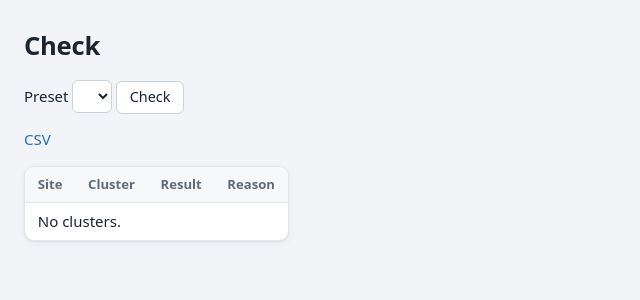
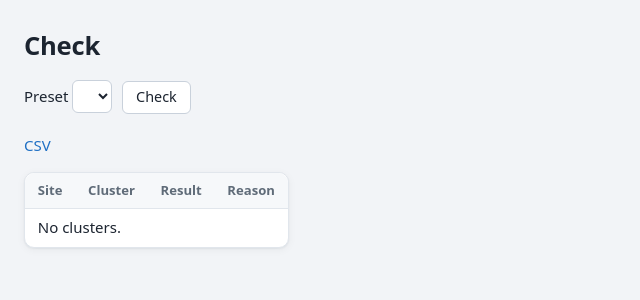
Before and after one commit to jhyoong/rancher-inventory-webapp, a Python web app: template inventory/web/templates/check.html in a window 1280 px wide. Shown: the top 300 px of the page, without its empty margins (0-640 px from the left). Run offline with Jinja, Linux system fonts and the light colour scheme; the template is opened without the code that fills it, so the values that code supplies are empty.

Commit message:
fix: spacing under filter forms, labels stay with inputs, chart height by content
- Add space between filter forms and the content below them.
- Keep each filter label on the same line as its input when the row wraps.
- Size bar charts in pixels from their content (bars, legend, axis title)
  instead of the card width, so narrow cards do not squash the bars.

Co-Authored-By: Claude Opus 5.5 <noreply@anthropic.com>

```diff
--- a/inventory/web/static/app.css
+++ b/inventory/web/static/app.css
@@ -103,6 +103,8 @@ input:focus-visible, select:focus-visible, textarea:focus-visible { outline: 2px
 input[type="checkbox"], input[type="radio"], progress { accent-color: var(--accent); }
 label { color: var(--ink); }
 form.inline { display: inline; margin: 0; }
+form[method="get"] { margin-bottom: 1rem; }
+form[method="get"] label { display: inline-block; white-space: nowrap; margin: 0 0.4rem 0.4rem 0; }
 .table-filter { display: block; margin-bottom: 0.5rem; min-width: 18rem; }
 .bulk-bar, .view-switch, .scope-links { display: flex; gap: 0.6rem; align-items: center; flex-wrap: wrap; }
 form.migration-form { display: flex; gap: 0.8rem; align-items: flex-end; flex-wrap: wrap; }
--- a/inventory/web/static/overview.js
+++ b/inventory/web/static/overview.js
@@ -50,14 +50,16 @@
       },
       options: {
         indexAxis: "y",
-        aspectRatio: 520 / (70 + 30 * labels.length),
+        // Height in pixels from the content (title, bars, a legend that may wrap, axis title), whatever the card width.
+        aspectRatio: (canvas.parentNode.clientWidth || 520) /
+                     (80 + 28 * labels.length + (opts.legend ? 50 : 0) + (opts.unit ? 20 : 0)),
         onClick: function (evt, els) {
           if (els.length && hrefOf(els[0])) window.location = hrefOf(els[0]);
         },
         onHover: function (evt, els) {
           canvas.style.cursor = els.length && hrefOf(els[0]) ? "pointer" : "default";
         },
-        plugins: { title: title(name), legend: { display: !!opts.legend, labels: { color: P.text } } },
+        plugins: { title: title(name), legend: { display: !!opts.legend, labels: { color: P.text, boxWidth: 12, boxHeight: 12 } } },
         scales: {
           x: { stacked: !!opts.stacked, beginAtZero: true, grid: { color: P.grid },
                title: { display: !!opts.unit, text: opts.unit || "" } },
```
